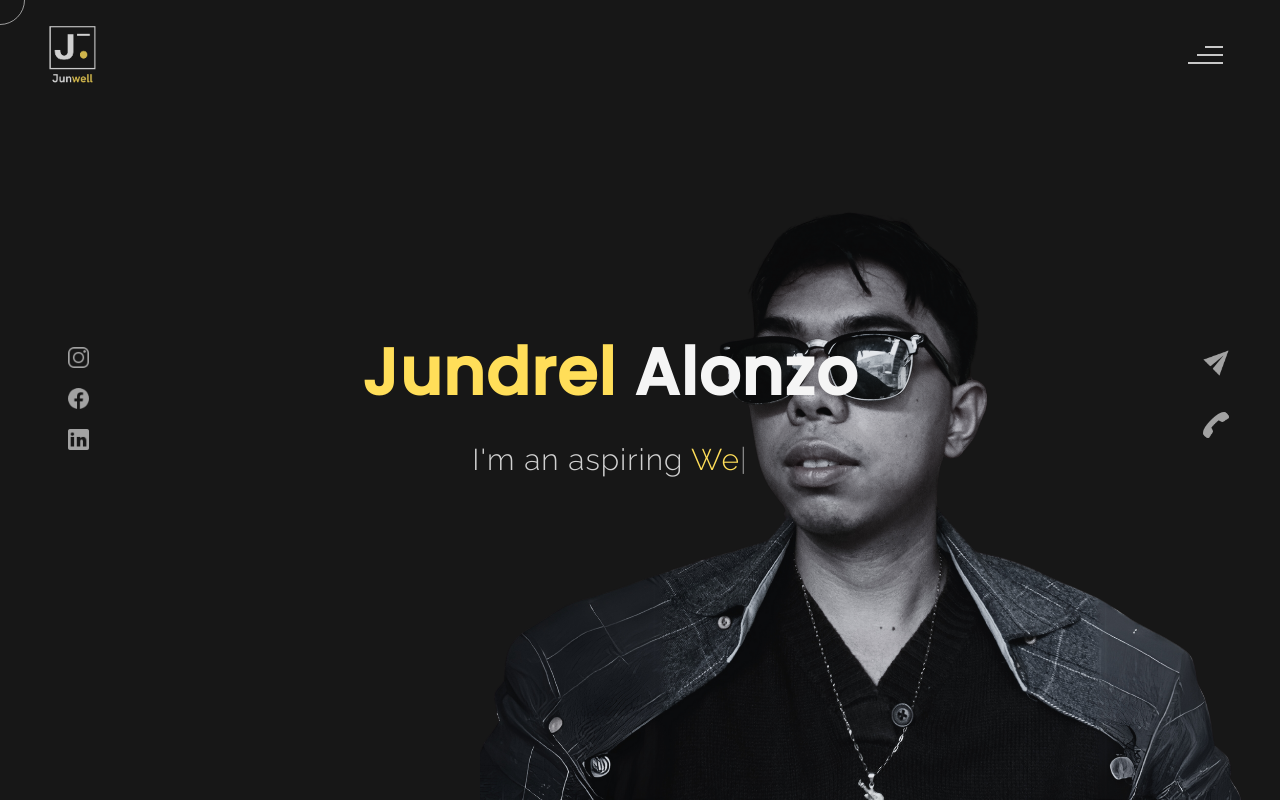
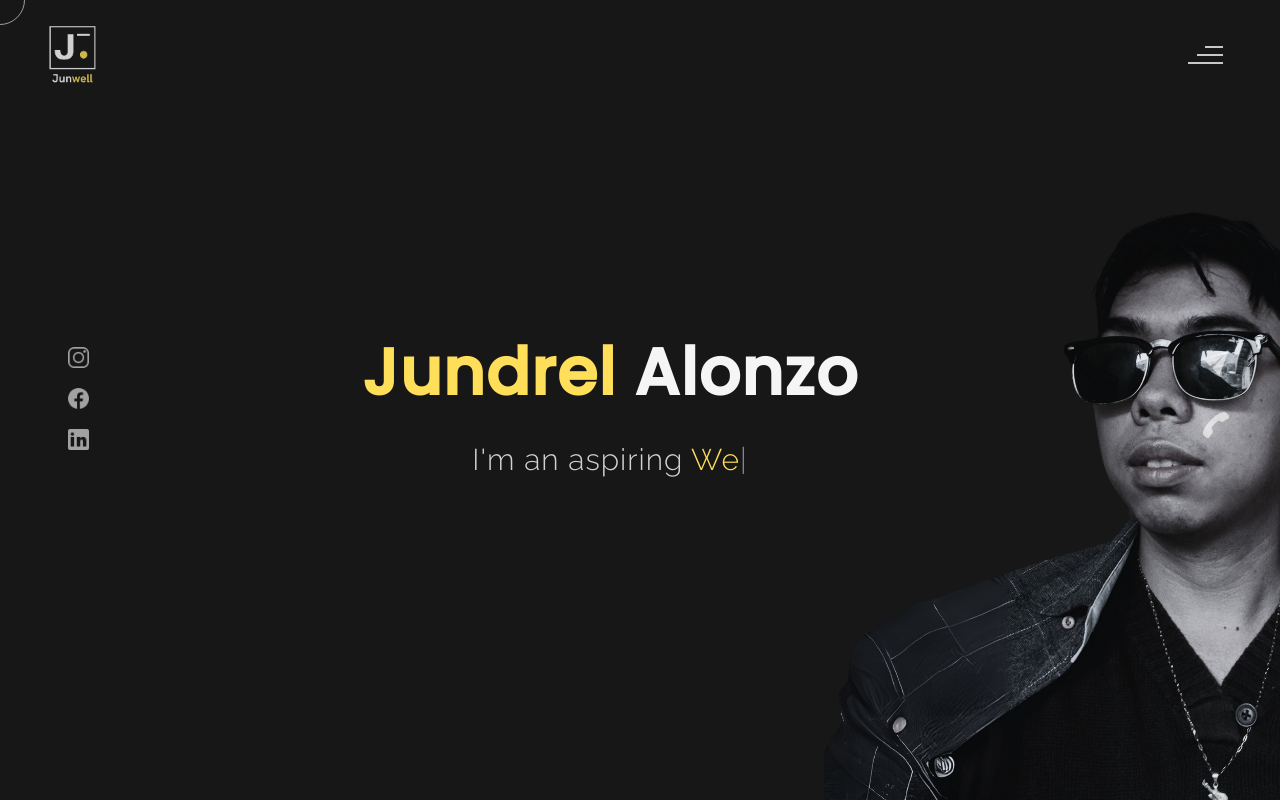
Before and after one commit to Provi-dence/junwell-portfolio-web, an Angular app: page /home in a window 1280 px wide. Built offline with nearby package versions, Linux system fonts and the light colour scheme.

Commit message:
Update home.component.html style

```diff
--- a/src/app/home/home.component.html
+++ b/src/app/home/home.component.html
@@ -599,6 +599,20 @@
     <!--all the divisions-->
 
     <style>
+      /* Container Styling */
+      .header-image {
+          display: flex;
+          justify-content: center; /* Centers the image horizontally */
+          align-items: center; /* Centers vertically if the container has height */
+          height: 100vh; /* Makes the container full viewport height */
+          text-align: center; /* Ensures content stays aligned */
+      }
 
+      /* Media Query for Mobile (Optional Fine-tuning) */
+      @media (max-width: 768px) {
+          .feathered-image {
+              max-width: 80%; /* Slightly reduce image width for smaller screens */
+          }
+      }
     </style>
 </main>
```
